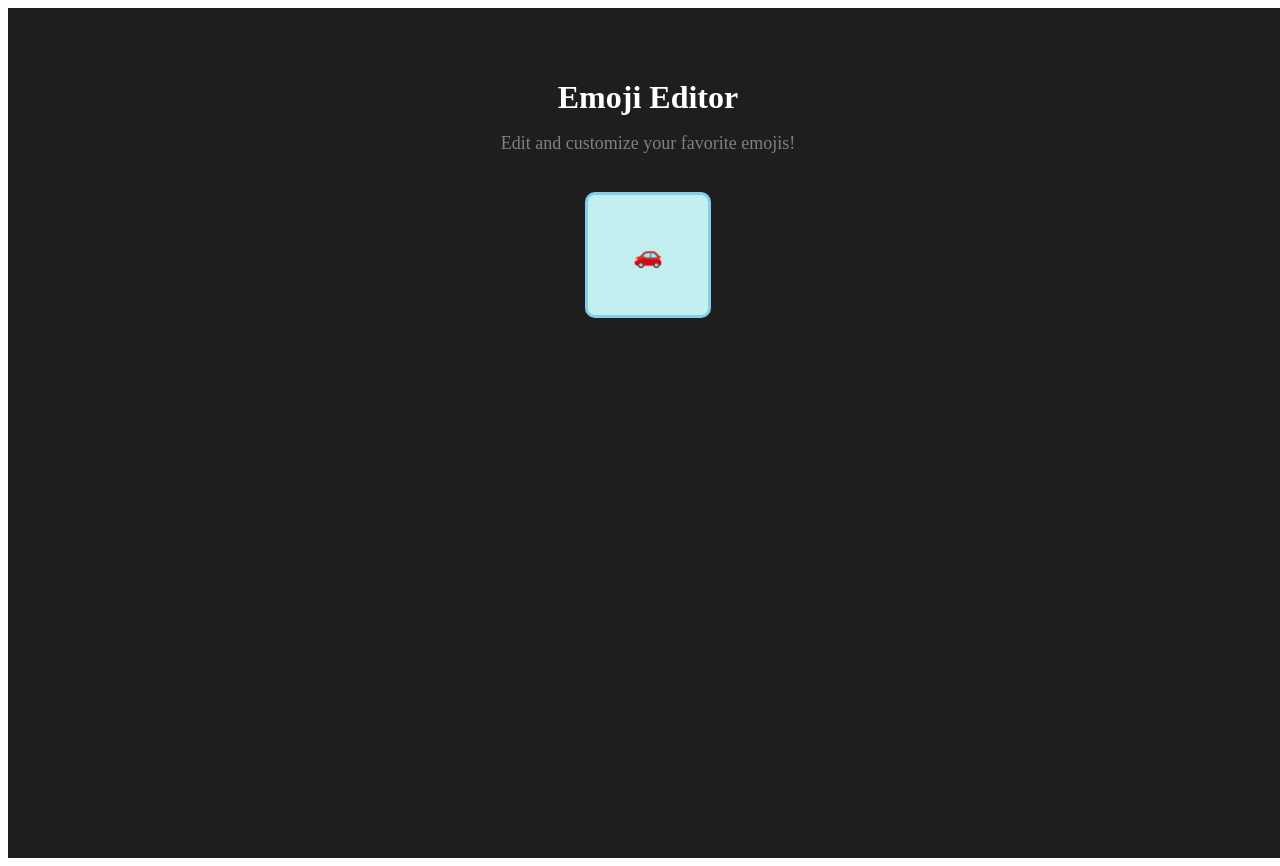
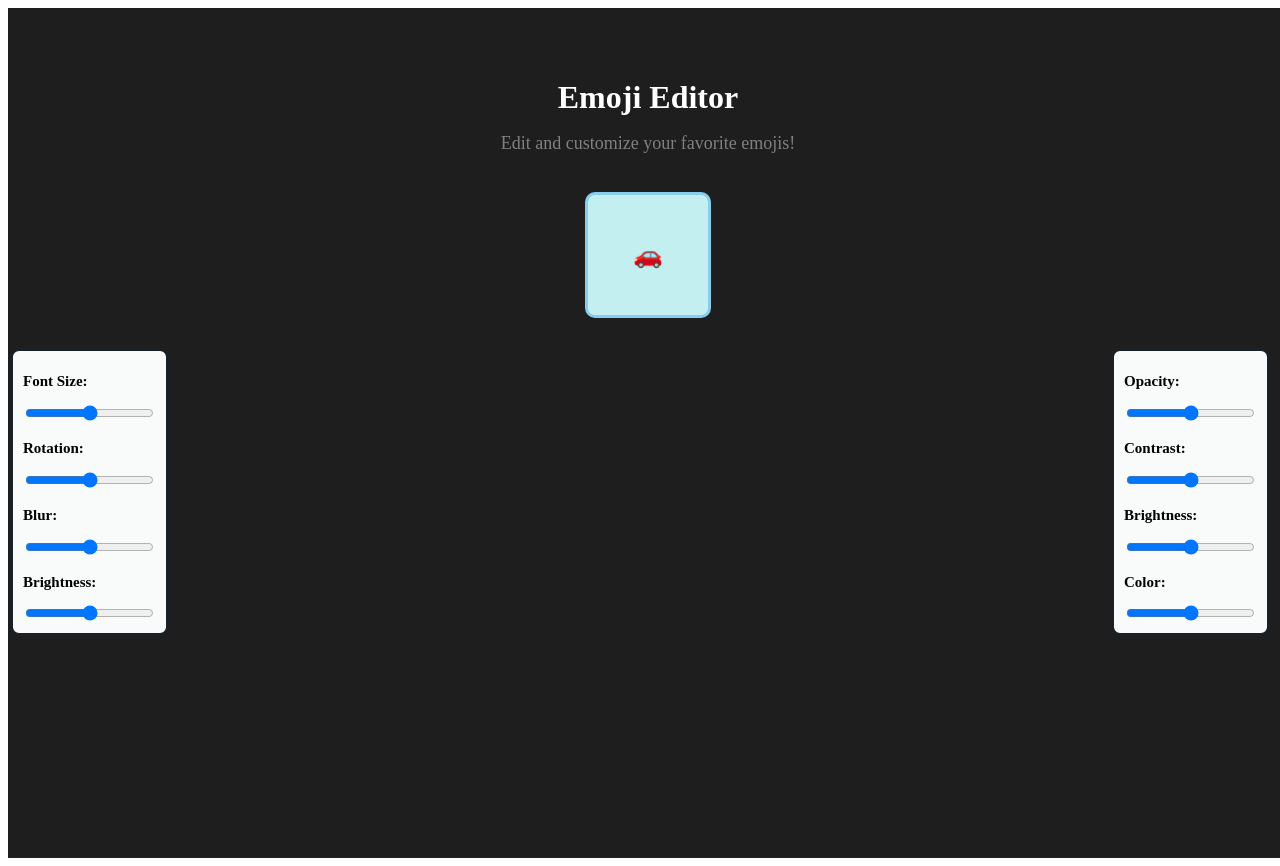
Before and after one commit to Shrilesh-Dhobale/Emoji-Editor, a React (Vite) app: page / in a window 1280 px wide. Built offline with nearby package versions, Linux system fonts and the light colour scheme.

Commit message:
Emoji.css imported

```diff
--- a/src/components/Controls/Controls.jsx
+++ b/src/components/Controls/Controls.jsx
@@ -1,6 +1,7 @@
 import React from 'react'
 import './Controls.css'
 function Controls({operation, setOperation}) {
+  const [value, setValue] = React.useState(50);
   return (
     <div>
         <div className="font-size">
--- a/src/views/Home/Home.css
+++ b/src/views/Home/Home.css
@@ -36,9 +36,36 @@
 }
 .controls-container{
     margin-top: 20px;
-    background-color: #f9fbfb;
     font-size: 10px;
     font-family: cursive;
+    display: flex;
+
+    padding: 10px;
+    height: auto;
+    width: 300px;
+
+}
+.left-controls{
+    display: flex;
+    flex-direction: column;
+
+    left: 10px;
+    position: absolute;
+    justify-content: left;
     border:#192126 solid;
+    background-color: #f9fbfb;
     border-radius:9px;
+    gap: 5px;
+    padding: 10px;
 }
+.right-controls{
+    display: flex;
+    flex-direction: column;
+    position: absolute;
+    right:10px;
+    border:#192126 solid;
+    background-color: #f9fbfb;
+    border-radius:9px;
+    gap: 5px;
+    padding: 10px;
+}
--- a/src/views/Home/Home.jsx
+++ b/src/views/Home/Home.jsx
@@ -15,8 +15,18 @@ function Home() {
       </div>
       <div className="controls-container">
         <div className='left-controls'>
+          <Controls operation={"Font Size:"} />
+          <Controls operation={"Rotation:"} />
+          <Controls operation={"Blur:"} />
+          <Controls operation={"Brightness:"} />
+        </div>
+        <div className='right-controls'>
+          <Controls operation={"Opacity:"} />
+          <Controls operation={"Contrast:"} />
+          <Controls operation={"Brightness:"} />
+          <Controls operation={"Color:"} />
+        </div>
 
-        </div>
       </div>
     </div>
   )
```
Also changed, not shown: src/components/Emoji/Emoji.jsx (added, +11 -0 lines), src/components/Emoji/Emoji.css (added).
